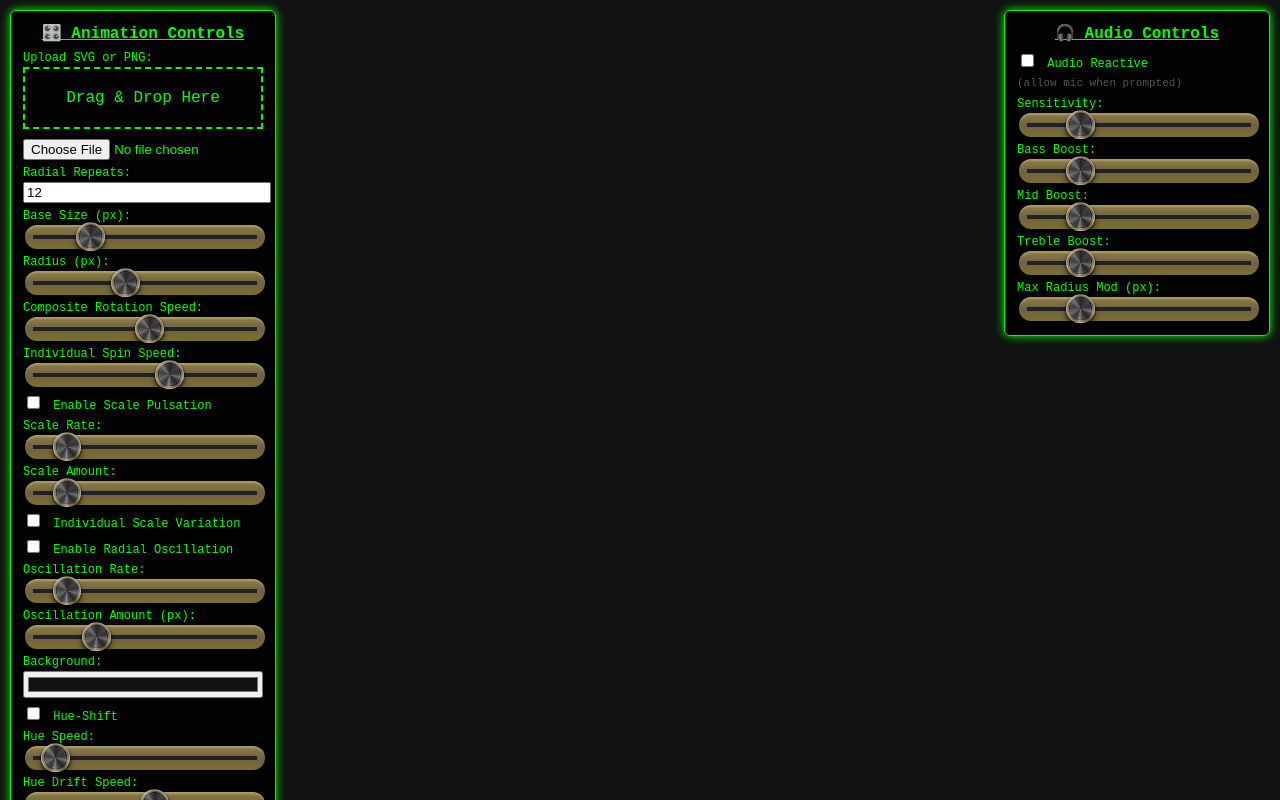
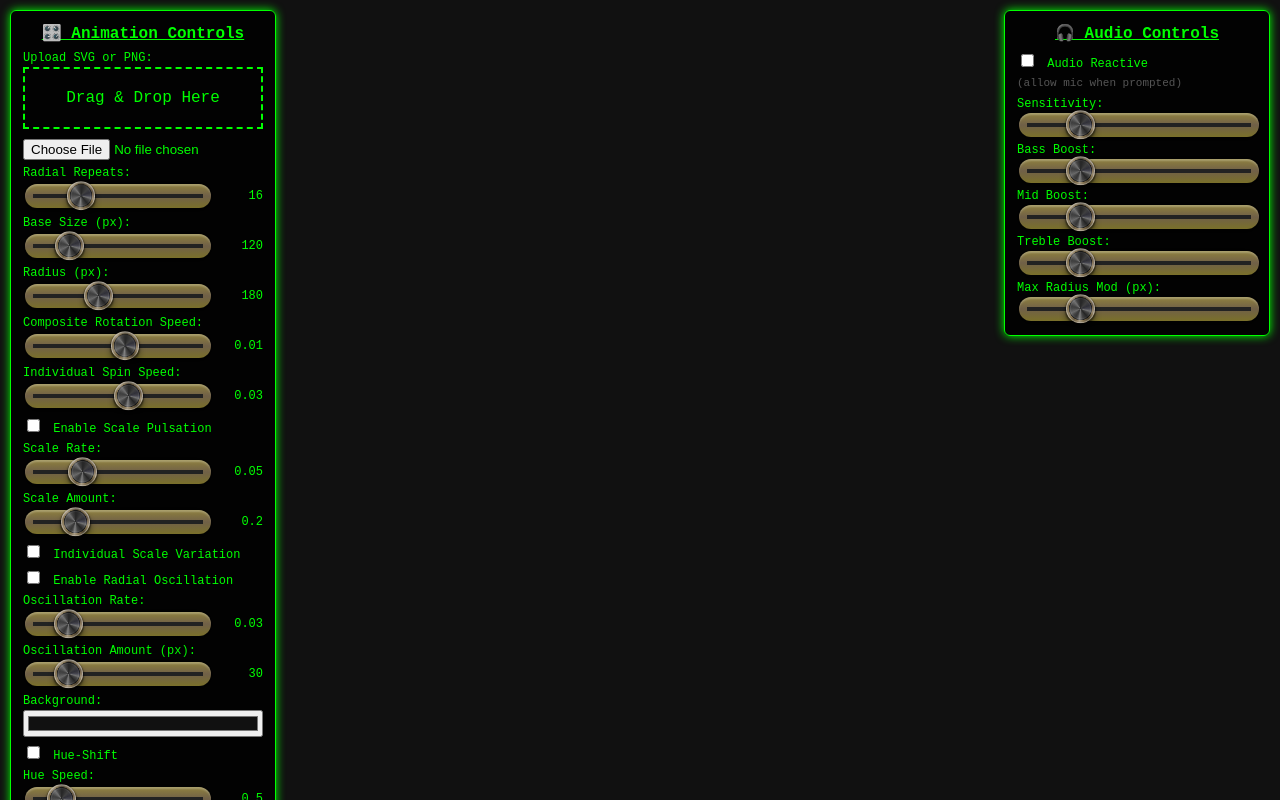
Before and after one commit to cdepman/radial-vdj, a plain HTML site: page index.html in a window 1280 px wide. Drawn offline with Linux system fonts and the light colour scheme.

Commit message:
show values for range sliders

```diff
--- a/index.html
+++ b/index.html
@@ -92,9 +92,27 @@
       gap: 1.1rem;
     }
 
+    .slider-container {
+      display: flex;
+      align-items: center;
+      gap: 10px;
+      width: 100%;
+    }
+
+    .slider-container input[type="range"] {
+      flex: 1;
+      width: auto;
+    }
+
+    .slider-value {
+      min-width: 40px;
+      text-align: right;
+      font-size: 12px;
+    }
+
     input[type=range] {
       display: flex;
-      width: 25rem;
+      width: 15rem;
       height: 1.5rem;
       -webkit-appearance: none;
       background: linear-gradient(180deg, #8f813d, #706048, #7A702A);
@@ -105,7 +123,7 @@
     input[type=range]::-webkit-slider-runnable-track,
     input[type=range]::-moz-range-track {
       background: #222;
-      width: 24rem;
+      width: 14rem;
       height: 0.25rem;
       border-radius: 3rem;
       cursor: pointer;
@@ -115,7 +133,7 @@
 
     input[type=range]::-webkit-slider-runnable-track {
       background: #222;
-      width: 24rem;
+      width: 14rem;
       height: 0.25rem;
       margin: 0 0.5rem;
     }
@@ -193,41 +211,74 @@
     <input type="file" id="svgUpload" accept=".svg,.png" style="display:inline-block; width:auto;">
 
     <label>Radial Repeats:</label>
-    <input type="number" id="repeatCount" min="1" max="64">
+    <div class="slider-container">
+      <input type="range" id="repeatCount" min="1" max="64" step="1">
+      <span class="slider-value"></span>
+    </div>
 
     <label>Base Size (px):</label>
+    <div class="slider-container">
       <input type="range" id="sizeSlider" min="50" max="500">
+      <span class="slider-value"></span>
+    </div>
 
     <label>Radius (px):</label>
+    <div class="slider-container">
       <input type="range" id="radiusSlider" min="0" max="500">
+      <span class="slider-value"></span>
+    </div>
 
     <label>Composite Rotation Speed:</label>
+    <div class="slider-container">
       <input type="range" id="compSpeed" min="-0.1" max="0.1" step="0.001">
+      <span class="slider-value"></span>
+    </div>
 
     <label>Individual Spin Speed:</label>
+    <div class="slider-container">
       <input type="range" id="indSpeed" min="-0.2" max="0.2" step="0.001">
+      <span class="slider-value"></span>
+    </div>
 
     <label><input type="checkbox" id="scaleToggle"> Enable Scale Pulsation</label>
     <label>Scale Rate:</label>
+    <div class="slider-container">
       <input type="range" id="scaleRate" min="0" max="0.2" step="0.001">
+      <span class="slider-value"></span>
+    </div>
     <label>Scale Amount:</label>
+    <div class="slider-container">
       <input type="range" id="scaleAmp" min="0" max="1" step="0.01">
+      <span class="slider-value"></span>
+    </div>
     <label><input type="checkbox" id="perItemScaleToggle"> Individual Scale Variation</label>
 
     <label><input type="checkbox" id="radialToggle"> Enable Radial Oscillation</label>
     <label>Oscillation Rate:</label>
+    <div class="slider-container">
       <input type="range" id="radialRate" min="0" max="0.2" step="0.001">
+      <span class="slider-value"></span>
+    </div>
     <label>Oscillation Amount (px):</label>
+    <div class="slider-container">
       <input type="range" id="radialAmp" min="0" max="200" step="1">
+      <span class="slider-value"></span>
+    </div>
 
     <label>Background:</label>
     <input type="color" id="bgColorPicker">
 
     <label><input type="checkbox" id="colorShiftToggle"> Hue-Shift</label>
     <label>Hue Speed:</label>
+    <div class="slider-container">
       <input type="range" id="hueSpeed" min="0" max="5" step="0.1">
+      <span class="slider-value"></span>
+    </div>
     <label>Hue Drift Speed:</label>
+    <div class="slider-container">
       <input type="range" id="hueDriftSpeed" min="-2" max="2" step="0.01" value="0.2">
+      <span class="slider-value"></span>
+    </div>
 
     <button id="resetButton"
       style="width: 100%; margin-top: 10px; padding: 8px; background: #0f0; color: #000; border: none; border-radius: 4px; cursor: pointer; font-family: 'Courier New', monospace;">Reset
@@ -291,20 +342,20 @@
 
     // sensible defaults
     const D = {
-      repeats: 12,
-      size: 150,
-      radius: 200,
-      compSpeed: 0.005,
-      indSpeed: 0.05,
-      scaleRate: 0.02,
-      scaleAmt: 0.1,
-      perItemScale: false,
-      radialRate: 0.02,
-      radialAmt: 50,
+      repeats: 16,
+      size: 120,
+      radius: 180,
+      compSpeed: 0.01,
+      indSpeed: 0.03,
+      scaleRate: 0.05,
+      scaleAmt: 0.2,
+      perItemScale: true,
+      radialRate: 0.03,
+      radialAmt: 30,
       bgColor: '#111111',
-      hueMode: false,
-      hueSpeed: 0.2,
-      hueDriftSpeed: 0.2,
+      hueMode: true,
+      hueSpeed: 0.5,
+      hueDriftSpeed: 0.1,
       audioSens: 1,
       bassBoost: 1,
       midBoost: 1,
@@ -378,6 +429,11 @@
       radialToggle.checked = false;
       hueToggle.checked = false;
       audioToggle.checked = false;
+
+      // Update all value displays
+      document.querySelectorAll('input[type="range"], input[type="number"]').forEach(input => {
+        updateValueDisplay(input);
+      });
     }
 
     function attachSaveListeners() {
@@ -621,6 +677,20 @@
       requestAnimationFrame(animate);
     }
 
+    // Add value display updates
+    function updateValueDisplay(input) {
+      const valueDisplay = input.parentElement.querySelector('.slider-value');
+      if (valueDisplay) {
+        valueDisplay.textContent = input.value;
+      }
+    }
+
+    // Update all value displays on load
+    document.querySelectorAll('input[type="range"], input[type="number"]').forEach(input => {
+      updateValueDisplay(input);
+      input.addEventListener('input', () => updateValueDisplay(input));
+    });
+
     // initialize
     loadSettings();
     setDefaults();
```
Lines whose indentation alone changed are shown as unchanged.
